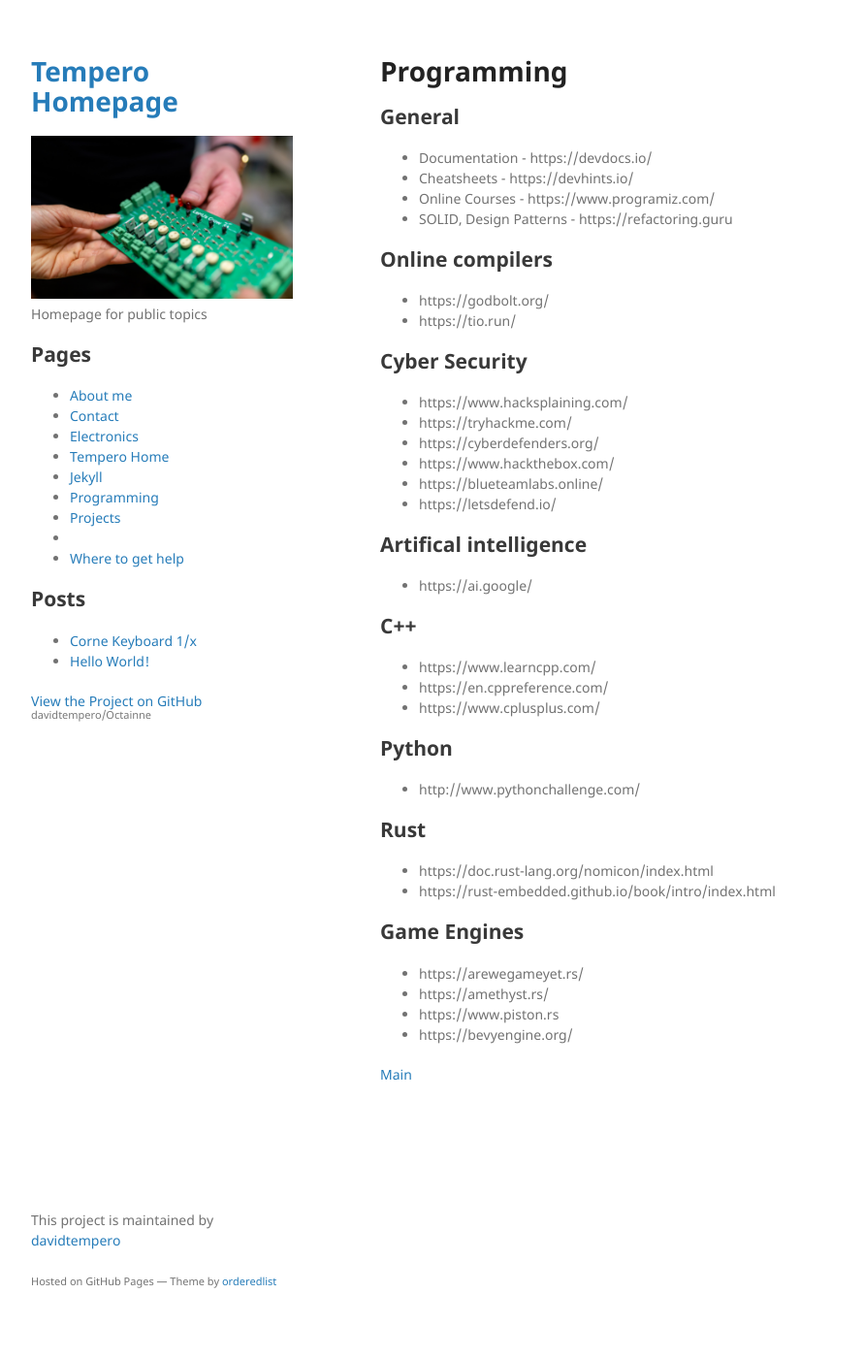
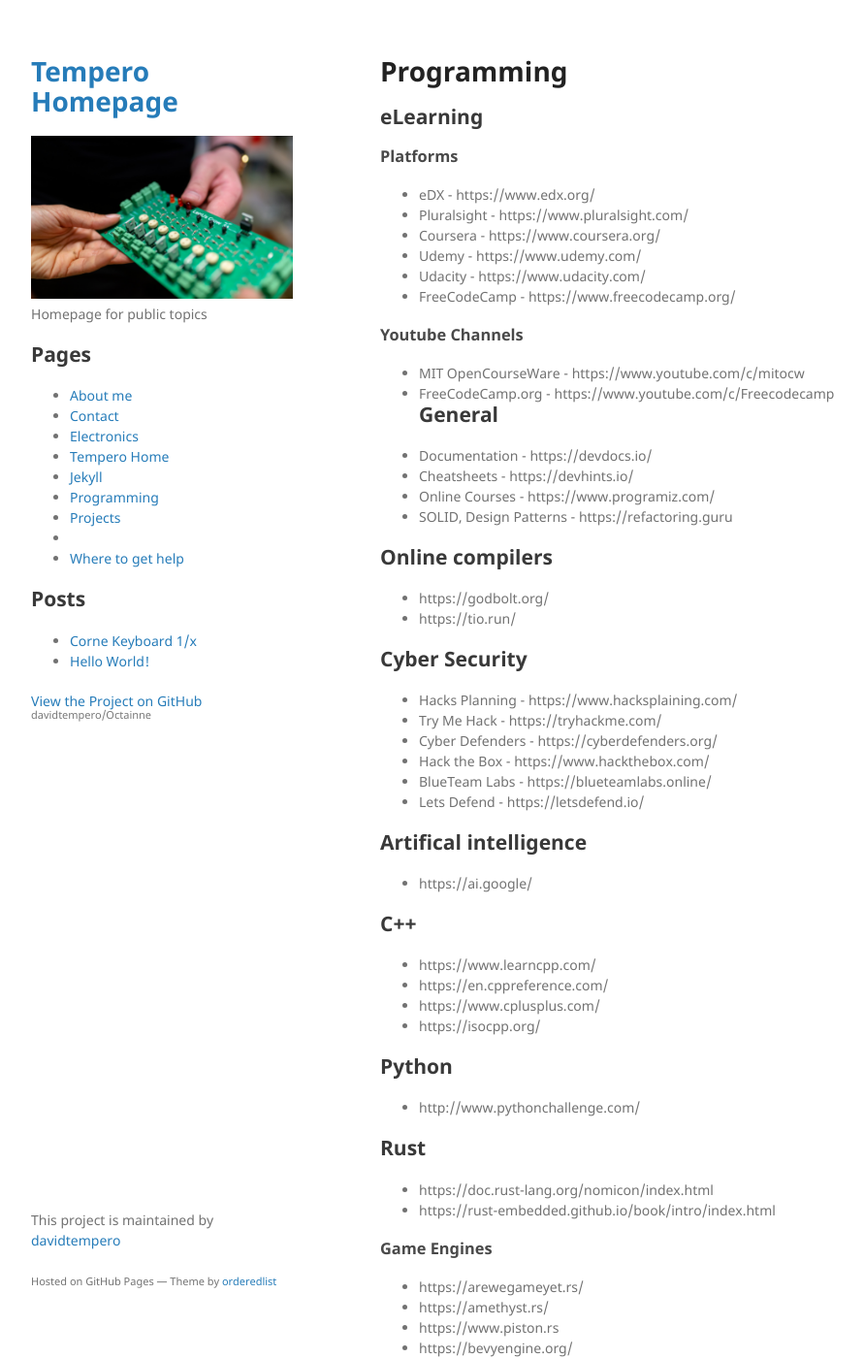
Before and after one commit to davidtempero/Octainne, a Jekyll site: the page built from _pages/programming/programming.md, in a window 1280 px wide and 1400 px high. Shown: the whole window at 97% size, without its empty margins (178-1069 px from the left). Built offline with Jekyll 4.4.1, drawn with Linux system fonts in a browser that asks for light colours.

Commit message:
Update programming w/ learning platforms and youtube

```diff
--- a/_pages/programming/programming.md
+++ b/_pages/programming/programming.md
@@ -3,7 +3,21 @@ layout: page
 title: "Programming"
 ---
 
+## eLearning
 
+### Platforms
+
++ eDX - https://www.edx.org/
++ Pluralsight - https://www.pluralsight.com/
++ Coursera - https://www.coursera.org/
++ Udemy - https://www.udemy.com/
++ Udacity - https://www.udacity.com/
++ FreeCodeCamp - https://www.freecodecamp.org/
+
+### Youtube Channels
+
++ MIT OpenCourseWare - https://www.youtube.com/c/mitocw
++ FreeCodeCamp.org - https://www.youtube.com/c/Freecodecamp
 ## General
 
 + Documentation - https://devdocs.io/
@@ -18,12 +32,12 @@ title: "Programming"
 
 ## Cyber Security
 
-+ https://www.hacksplaining.com/
-+ https://tryhackme.com/
-+ https://cyberdefenders.org/
-+ https://www.hackthebox.com/
-+ https://blueteamlabs.online/
-+ https://letsdefend.io/
++ Hacks Planning -  https://www.hacksplaining.com/
++ Try Me Hack - https://tryhackme.com/
++ Cyber Defenders - https://cyberdefenders.org/
++ Hack the Box - https://www.hackthebox.com/
++ BlueTeam Labs - https://blueteamlabs.online/
++ Lets Defend - https://letsdefend.io/
 
 ## Artifical intelligence
 
@@ -34,6 +48,7 @@ title: "Programming"
 + https://www.learncpp.com/
 + https://en.cppreference.com/
 + https://www.cplusplus.com/
++ https://isocpp.org/
 
 ## Python
 
@@ -44,7 +59,7 @@ title: "Programming"
 * https://doc.rust-lang.org/nomicon/index.html
 * https://rust-embedded.github.io/book/intro/index.html
 
-## Game Engines
+### Game Engines
 
 * https://arewegameyet.rs/
 * https://amethyst.rs/
```
